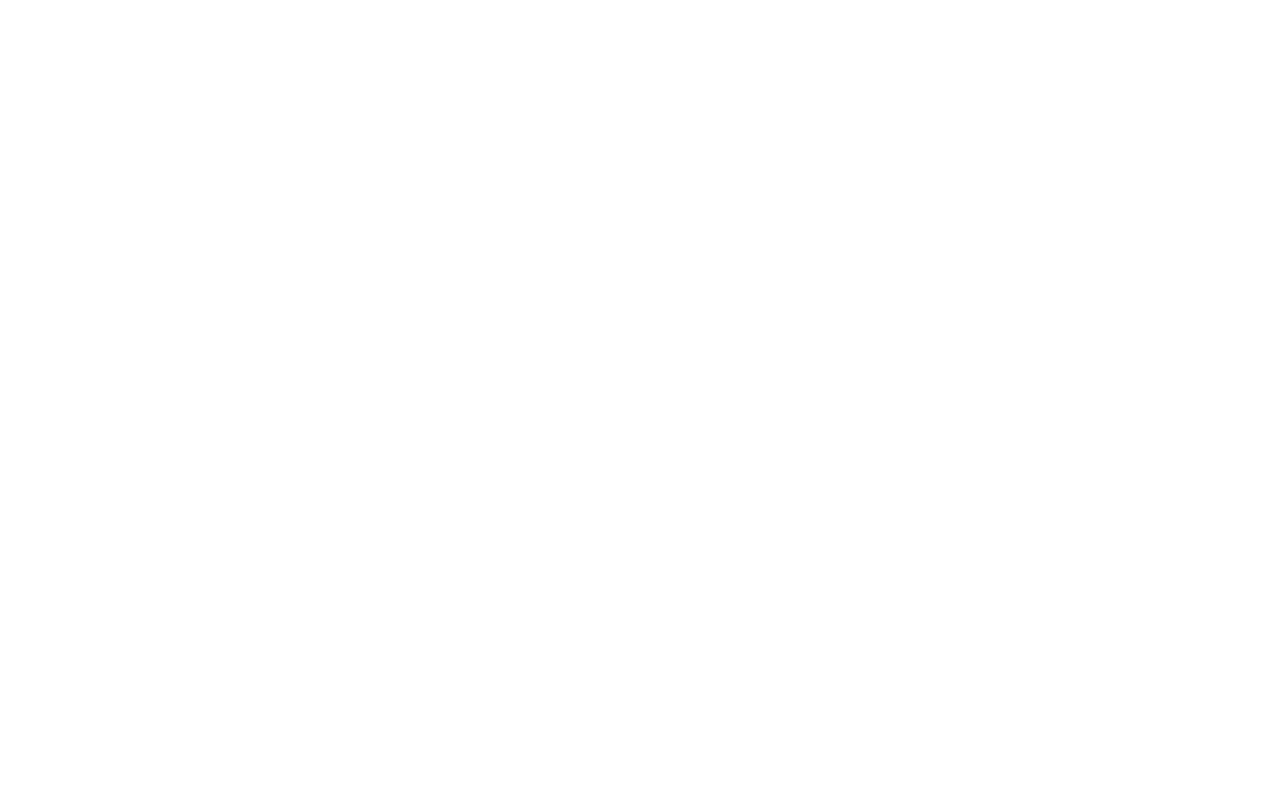
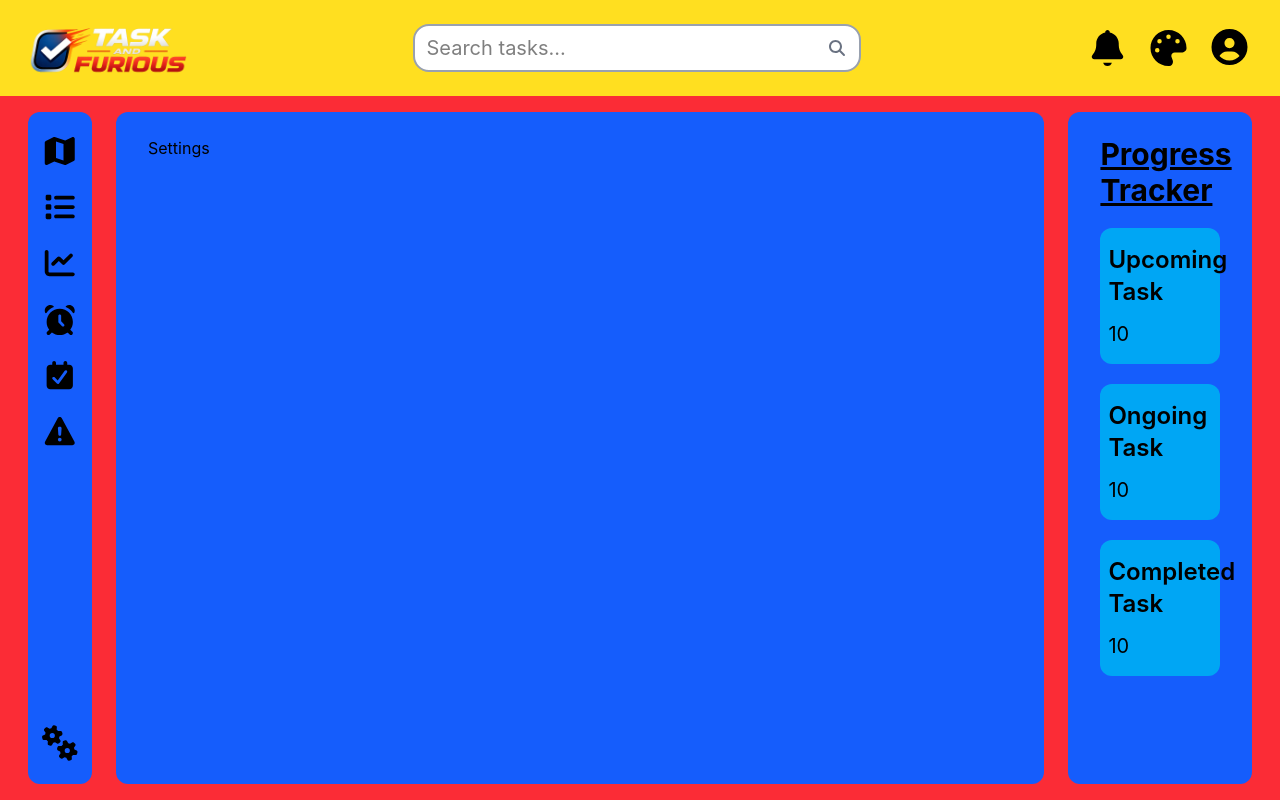
Before and after one commit to hannibal1631/Task-And-Furious, a React (Vite) app in the folder frontend/: page /settings in a window 1280 px wide. Before the commit this address had no page. Built offline with nearby package versions, Linux system fonts and the light colour scheme.

Commit message:
add initial Settings page with placeholder text and routes in App.jsx and Navlink inside Layout

```diff
--- a/frontend/src/App.jsx
+++ b/frontend/src/App.jsx
@@ -6,6 +6,7 @@ import ActiveTask from './pages/ActiveTask.jsx';
 import UpcomingTask from './pages/UpcomingTask.jsx';
 import CompletedTask from './pages/CompletedTask.jsx';
 import FailedTask from './pages/FailedTask.jsx';
+import Settings from './pages/Settings.jsx';
 
 function App() {
   return (
@@ -19,6 +20,7 @@ function App() {
           <Route path='/upcoming' element={<UpcomingTask />} />
           <Route path='/completed' element={<CompletedTask />} />
           <Route path='/failed-task' element={<FailedTask />} />
+          <Route path='/settings' element={<Settings />} />
         </Route>
       </Routes>
     </BrowserRouter>
--- a/frontend/src/components/Layout.jsx
+++ b/frontend/src/components/Layout.jsx
@@ -21,7 +21,7 @@ function Layout() {
   const [isDropdownOpen, setIsDropdownOpen] = useState(false);
   const [isAuthOpen, setIsAuthOpen] = useState(false);
   const [authMode, setAuthMode] = useState('login'); // 'login' | 'signup'
-  const [isMobileMenuOpen, setIsMobileMenuOpen] = useState(false)
+  const [isMobileMenuOpen, setIsMobileMenuOpen] = useState(false);
 
   return (
     <main>
@@ -234,10 +234,12 @@ function Layout() {
               </NavLink>
             </div>
             <div className=''>
-              <FontAwesomeIcon
-                icon={faGears}
-                className='lg:text-3xl text-xl cursor-pointer hover:text-white'
-              />
+              <NavLink to={'/settings'}>
+                <FontAwesomeIcon
+                  icon={faGears}
+                  className='lg:text-3xl text-xl cursor-pointer hover:text-white'
+                />
+              </NavLink>
             </div>
           </div>
 
--- /dev/null
+++ b/frontend/src/pages/Settings.jsx
@@ -0,0 +1,9 @@
+import React from 'react'
+
+function Settings() {
+  return (
+    <div>Settings</div>
+  )
+}
+
+export default Settings
```
